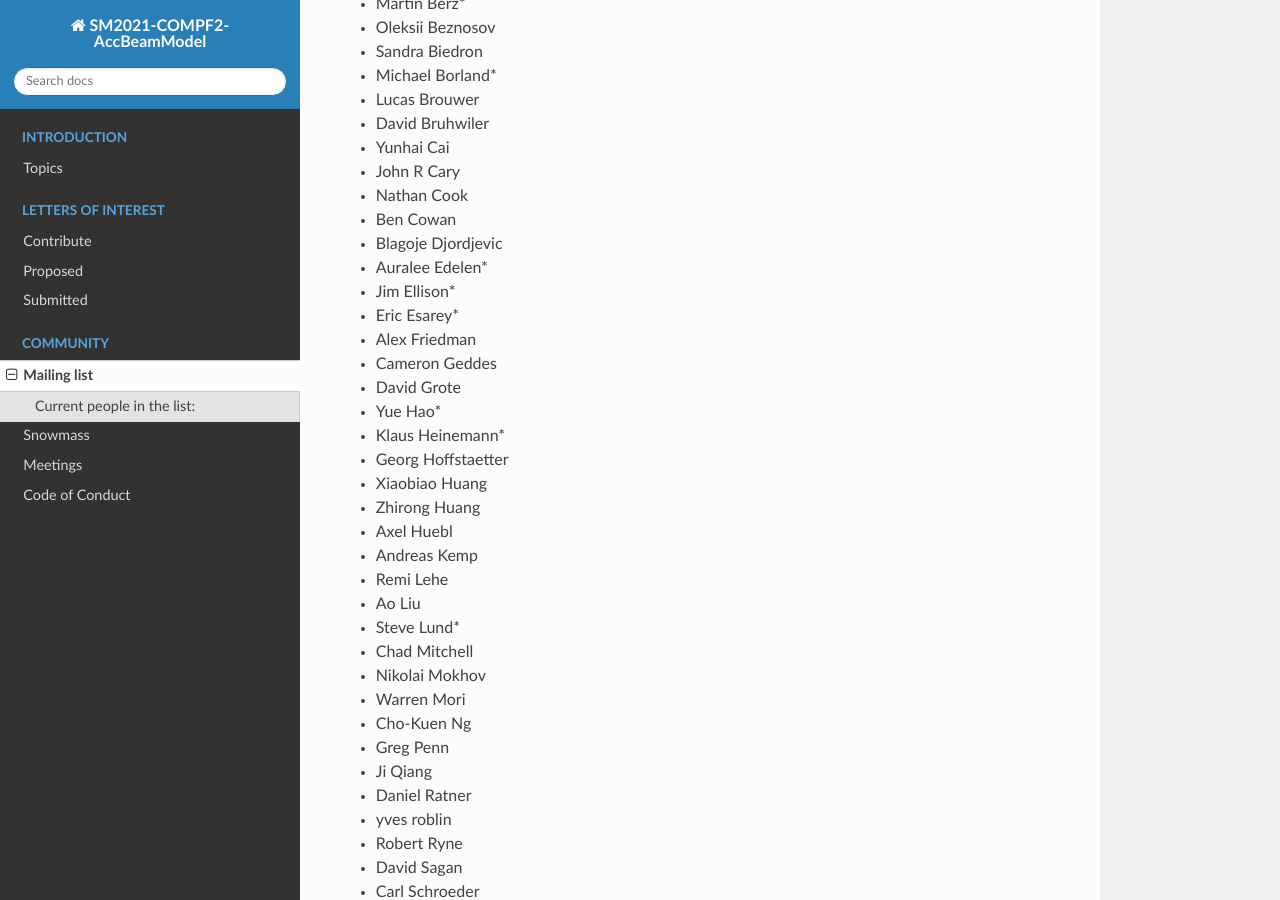
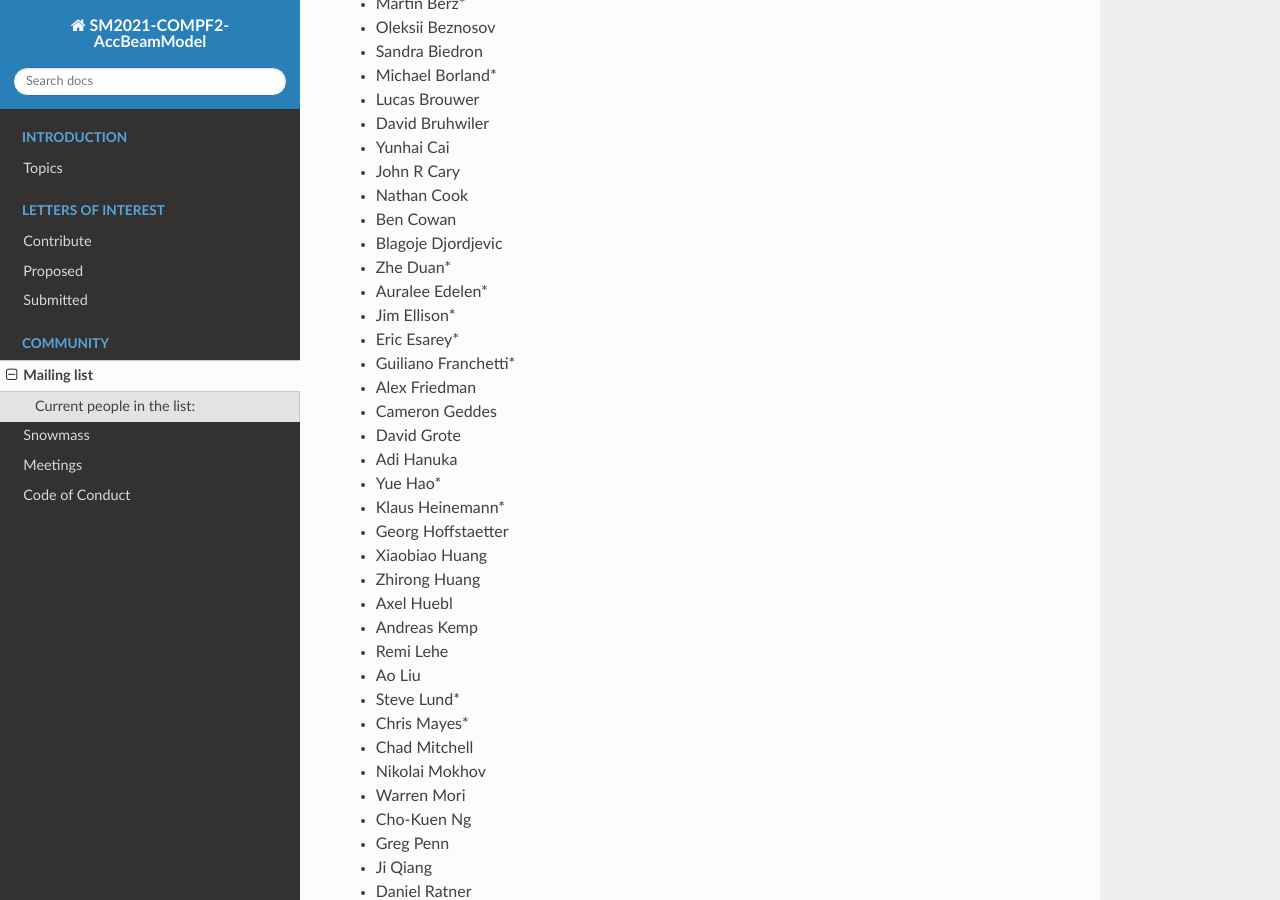
Before and after one commit to snowmass-compf2-accbeammodel/snowmass-compf2-accbeammodel.github.io, a Sphinx documentation site: the page built from docs/source/community/contact.rst, in a window 1280 px wide and 900 px high, scrolled down 488 px. Built offline with Sphinx 7.4.7 and the Read the Docs theme 2.0.0, drawn with Linux system fonts in a browser that asks for light colours.

Commit message:
Updated list.

```diff
--- a/docs/source/community/contact.rst
+++ b/docs/source/community/contact.rst
@@ -26,12 +26,15 @@ Current people in the list:
 * Nathan Cook
 * Ben Cowan
 * Blagoje Djordjevic
+* Zhe Duan*
 * Auralee Edelen*
 * Jim Ellison*
 * Eric Esarey*
+* Guiliano Franchetti*
 * Alex Friedman
 * Cameron Geddes
 * David Grote
+* Adi Hanuka
 * Yue Hao*
 * Klaus Heinemann*
 * Georg Hoffstaetter
@@ -42,6 +45,7 @@ Current people in the list:
 * Remi Lehe
 * Ao Liu
 * Steve Lund*
+* Chris Mayes*
 * Chad Mitchell
 * Nikolai Mokhov
 * Warren Mori
```
